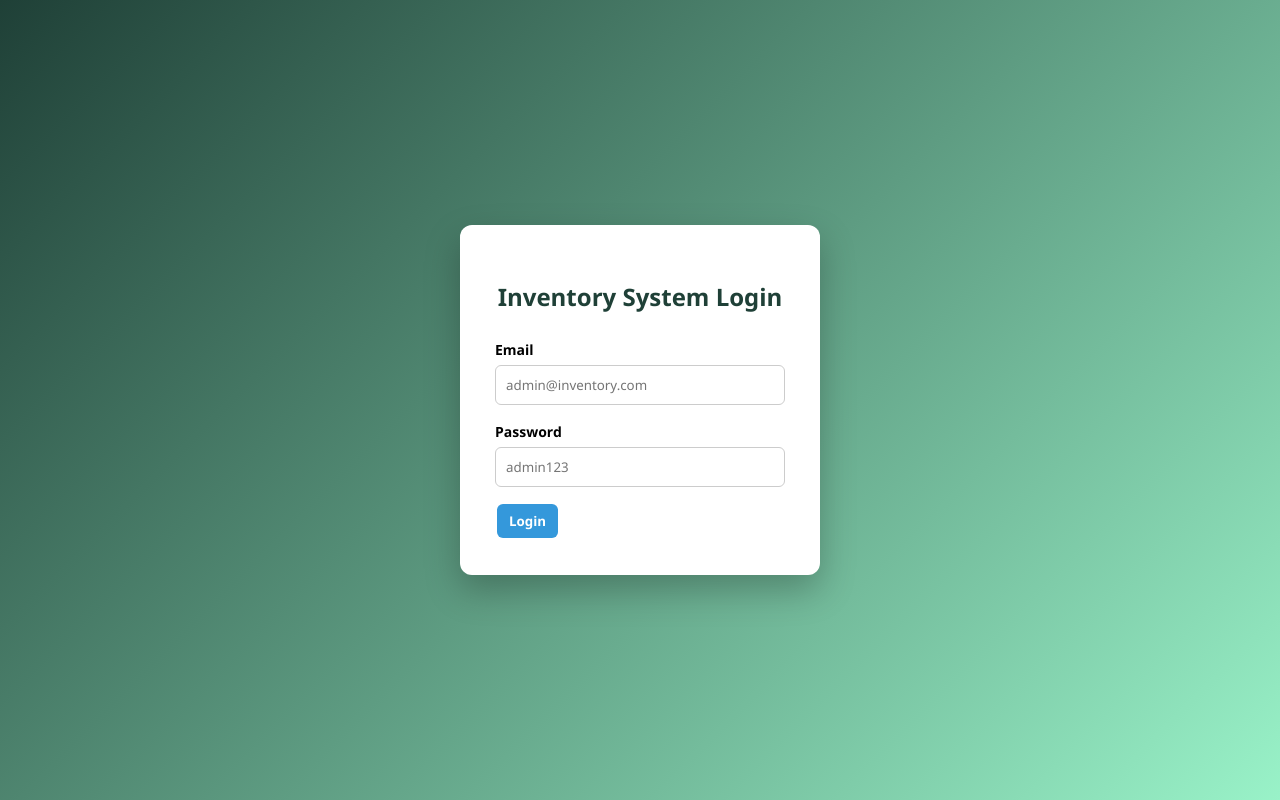
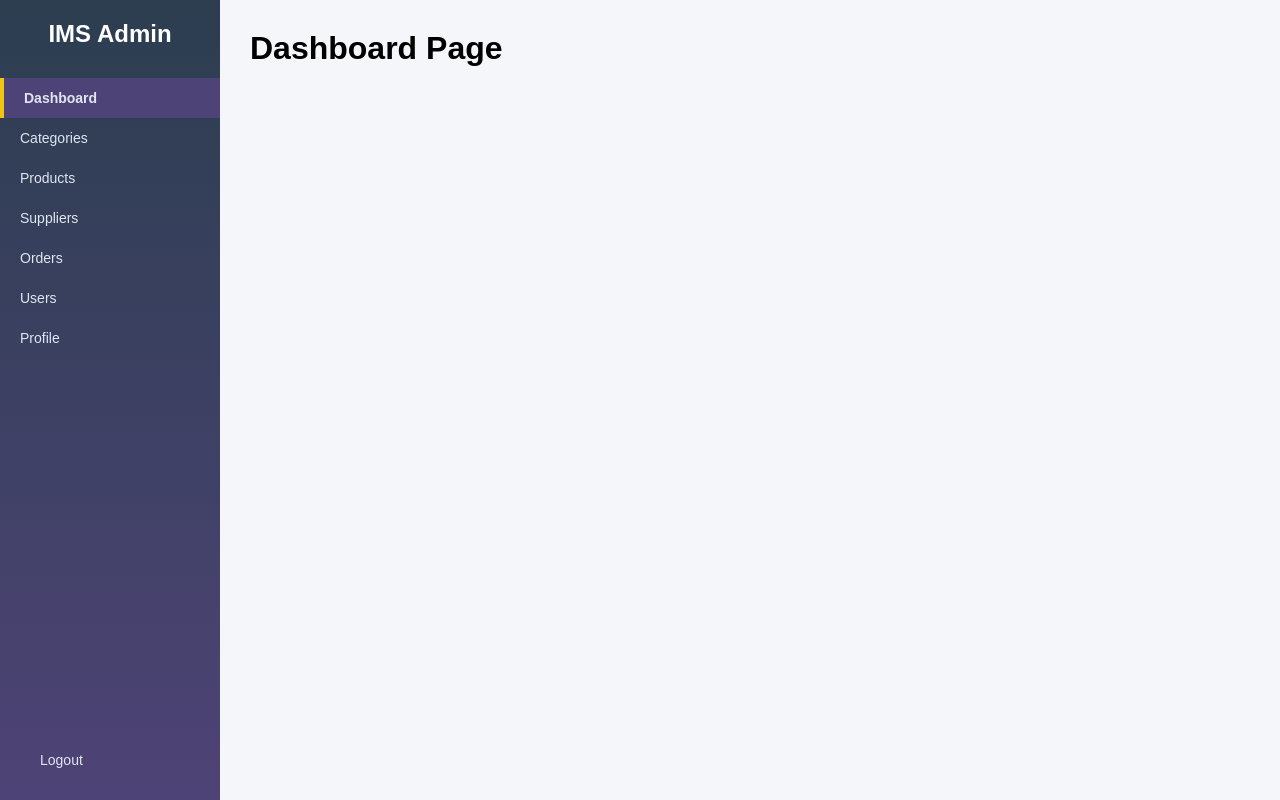
Before and after one commit to prathameshmittal0205-beep/inventory-app, a React (Create React App) app in the folder frontend/: page / in a window 1280 px wide. Built offline with nearby package versions, Linux system fonts and the light colour scheme.

Commit message:
Updated App.js and fixed Vercel build issue

```diff
--- a/frontend/src/App.css
+++ b/frontend/src/App.css
@@ -1,226 +1,61 @@
 * {
+  margin: 0;
+  padding: 0;
   box-sizing: border-box;
-  font-family: "Segoe UI", Tahoma, sans-serif;
+  font-family: Arial, Helvetica, sans-serif;
 }
 
-body {
-  margin: 0;
-  background: #f4f6fb;
-}
-
-/* LOGIN */
-.login-container {
-  height: 100vh;
-  display: flex;
-  align-items: center;
-  justify-content: center;
-  background: linear-gradient(135deg, #1f4037, #99f2c8);
-}
-
-.login-box {
-  background: white;
-  padding: 35px;
-  width: 360px;
-  border-radius: 12px;
-  box-shadow: 0 15px 35px rgba(0,0,0,0.25);
-}
-
-.login-box h2 {
-  text-align: center;
-  margin-bottom: 25px;
-  color: #1f4037;
-}
-
-/* FORMS */
-.form-group {
-  margin-bottom: 15px;
-}
-
-.form-group label {
-  font-weight: 600;
-  font-size: 14px;
-}
-
-.form-group input {
-  width: 100%;
-  padding: 10px;
-  margin-top: 5px;
-  border-radius: 6px;
-  border: 1px solid #ccc;
-}
-
-/* BUTTONS */
-.btn {
-  background: #3498db;
-  color: white;
-  border: none;
-  padding: 8px 12px;
-  border-radius: 6px;
-  cursor: pointer;
-  font-weight: 600;
-  margin: 2px;
-}
-
-.btn-edit {
-  background: #f1c40f;
-  color: #333;
-}
-
-.btn-delete {
-  background: #e74c3c;
-  color: white;
-}
-
-.btn-success {
-  background: #27ae60;
-}
-
-/* LAYOUT */
 .app-container {
   display: flex;
   height: 100vh;
 }
 
-/* SIDEBAR */
+/* Sidebar */
 .sidebar {
-  width: 240px;
-  background: linear-gradient(180deg, #141e30, #243b55);
+  width: 220px;
+  background: linear-gradient(to bottom, #2c3e50, #4e4376);
   color: white;
   display: flex;
   flex-direction: column;
-  padding: 20px 0;
+  padding-top: 20px;
 }
 
 .sidebar h2 {
   text-align: center;
-  margin-bottom: 25px;
-  letter-spacing: 1px;
+  margin-bottom: 30px;
 }
 
-.sidebar a {
+/* Sidebar buttons */
+.sidebar button {
+  background: none;
+  border: none;
+  color: #e0e6f1;
   padding: 12px 20px;
-  color: #dce3f0;
+  text-align: left;
   cursor: pointer;
-  text-decoration: none;
+  font-size: 14px;
+  width: 100%;
 }
 
-.sidebar a:hover {
-  background: rgba(255,255,255,0.08);
+.sidebar button:hover {
+  background: rgba(255, 255, 255, 0.1);
 }
 
-.sidebar a.active {
-  background: rgba(255,255,255,0.15);
-  border-left: 5px solid #f1c40f;
+.sidebar button.active {
+  background: #4e4376;
+  border-left: 4px solid #f1c40f;
   font-weight: bold;
-  color: #fff;
 }
 
+/* Footer logout */
 .sidebar-footer {
   margin-top: auto;
-  border-top: 1px solid rgba(255,255,255,0.2);
+  padding: 20px;
 }
 
-/* MAIN CONTENT */
+/* Main Content */
 .main-content {
   flex: 1;
-  padding: 25px;
-  overflow-y: auto;
-  background: #f4f6fb;
+  padding: 30px;
+  background: #f4f6f9;
 }
-
-/* TOPBAR */
-.topbar {
-  background: white;
-  padding: 15px 20px;
-  border-radius: 12px;
-  margin-bottom: 25px;
-  display: flex;
-  justify-content: space-between;
-  align-items: center;
-  box-shadow: 0 4px 12px rgba(0,0,0,0.08);
-}
-
-/* DASHBOARD CARDS */
-.dashboard-cards {
-  display: grid;
-  grid-template-columns: repeat(auto-fit, minmax(200px, 1fr));
-  gap: 20px;
-  margin-bottom: 25px;
-}
-
-.card {
-  background: white;
-  padding: 22px;
-  border-radius: 14px;
-  box-shadow: 0 6px 16px rgba(0,0,0,0.1);
-  border-top: 5px solid #3498db;
-}
-
-.card:nth-child(1) { border-top-color: #2980b9; }
-.card:nth-child(2) { border-top-color: #27ae60; }
-.card:nth-child(3) { border-top-color: #f39c12; }
-.card:nth-child(4) { border-top-color: #8e44ad; }
-
-.card h3 {
-  color: #555;
-}
-
-.card p {
-  font-size: 28px;
-  font-weight: bold;
-  color: #222;
-}
-
-/* TABLES */
-.table-container {
-  background: white;
-  padding: 22px;
-  border-radius: 14px;
-  box-shadow: 0 6px 16px rgba(0,0,0,0.1);
-  margin-bottom: 25px;
-}
-
-table {
-  width: 100%;
-  border-collapse: collapse;
-  margin-top: 10px;
-}
-
-/* CENTER ALIGN FIX */
-th, td {
-  padding: 12px;
-  border-bottom: 1px solid #ddd;
-  text-align: center;          /* ✅ CENTER TEXT */
-  vertical-align: middle;     /* ✅ CENTER VERTICALLY */
-}
-
-thead {
-  background: #243b55;
-  color: white;
-}
-
-tbody tr:hover {
-  background: #f2f6ff;
-}
-
-/* STOCK STATUS */
-.stock-low {
-  background: #fff3cd !important;
-  color: #856404;
-  font-weight: 600;
-}
-
-.stock-out {
-  background: #f8d7da !important;
-  color: #721c24;
-  font-weight: 600;
-}
-
-/* PROFILE */
-.form-card {
-  background: white;
-  padding: 25px;
-  border-radius: 14px;
-  width: 420px;
-  box-shadow: 0 6px 16px rgba(0,0,0,0.12);
-}
--- a/frontend/src/App.js
+++ b/frontend/src/App.js
@@ -2,262 +2,95 @@ import React, { useState } from "react";
 import "./App.css";
 
 function App() {
-  const [isLoggedIn, setIsLoggedIn] = useState(false);                                   //Login System
-  const [activePage, setActivePage] = useState("dashboard");                             //State Variable
+  const [activePage, setActivePage] = useState("dashboard");
 
-  const categories = ["Electronics", "Clothing", "Groceries", "Stationery"];
-
-  const [products] = useState([
-    { id: 1, name: "Laptop", category: "Electronics", price: 60000, stock: 5, sold: 20 },
-    { id: 2, name: "Mouse", category: "Electronics", price: 800, stock: 0, sold: 50 },
-    { id: 3, name: "T-Shirt", category: "Clothing", price: 1200, stock: 12, sold: 35 },
-    { id: 4, name: "Notebook", category: "Stationery", price: 60, stock: 3, sold: 80 },
-    { id: 5, name: "Rice Bag", category: "Groceries", price: 1500, stock: 1, sold: 40 }
-  ]);
-
-  const [orders] = useState([
-    {
-      id: 1,
-      name: "Rahul Sharma",
-      address: "Chennai",
-      product: "Laptop",
-      category: "Electronics",
-      quantity: 1,
-      total: 60000,
-      date: "2026-02-12"
-    },
-    {
-      id: 2,
-      name: "Anita Singh",
-      address: "Bangalore",
-      product: "Notebook",
-      category: "Stationery",
-      quantity: 10,
-      total: 600,
-      date: "2026-02-12"
-    }
-  ]);
-
-  // Dashboard logic section
-  const totalProducts = products.length;
-  const totalStock = products.reduce((sum, p) => sum + p.stock, 0);
-  const ordersToday = orders.length;
-  const revenue = orders.reduce((sum, o) => sum + o.total, 0);
-
-  const outOfStock = products.filter(p => p.stock === 0);
-  const lowStock = products.filter(p => p.stock > 0 && p.stock <= 3);
-
-  const highestSaleProduct = products.reduce(
-    (max, p) => (p.sold > max.sold ? p : max),
-    products[0]
-  );
-
-  const handleLogin = (e) => {
-    e.preventDefault();
-    setIsLoggedIn(true);
+  const handleLogout = () => {
+    alert("Logged out!");
   };
 
-  const handleLogout = () => {
-    setIsLoggedIn(false);
-    setActivePage("dashboard");
+  const renderContent = () => {
+    switch (activePage) {
+      case "dashboard":
+        return <h1>Dashboard Page</h1>;
+      case "categories":
+        return <h1>Categories Page</h1>;
+      case "products":
+        return <h1>Products Page</h1>;
+      case "suppliers":
+        return <h1>Suppliers Page</h1>;
+      case "orders":
+        return <h1>Orders Page</h1>;
+      case "users":
+        return <h1>Users Page</h1>;
+      case "profile":
+        return <h1>Profile Page</h1>;
+      default:
+        return <h1>Dashboard Page</h1>;
+    }
   };
 
-  // ================= LOGIN =================
-  if (!isLoggedIn) {
-    return (
-      <div className="login-container">
-        <div className="login-box">
-          <h2>Inventory System Login</h2>
-          <form onSubmit={handleLogin}>
-            <div className="form-group">
-              <label>Email</label>
-              <input type="email" placeholder="admin@inventory.com" required />
-            </div>
-            <div className="form-group">
-              <label>Password</label>
-              <input type="password" placeholder="admin123" required />
-            </div>
-            <button className="btn" type="submit">Login</button>
-          </form>
-        </div>
-      </div>
-    );
-  }
-
-  // ================= MAIN UI =================
   return (
     <div className="app-container">
-
-      {/* SIDEBAR */}
+      {/* Sidebar */}
       <div className="sidebar">
         <h2>IMS Admin</h2>
 
-        <a onClick={() => setActivePage("dashboard")} className={activePage==="dashboard"?"active":""}>Dashboard</a>
-        <a onClick={() => setActivePage("categories")} className={activePage==="categories"?"active":""}>Categories</a>
-        <a onClick={() => setActivePage("products")} className={activePage==="products"?"active":""}>Products</a>
-        <a onClick={() => setActivePage("suppliers")} className={activePage==="suppliers"?"active":""}>Suppliers</a>
-        <a onClick={() => setActivePage("orders")} className={activePage==="orders"?"active":""}>Orders</a>
-        <a onClick={() => setActivePage("users")} className={activePage==="users"?"active":""}>Users</a>
-        <a onClick={() => setActivePage("profile")} className={activePage==="profile"?"active":""}>Profile</a>
+        <button
+          onClick={() => setActivePage("dashboard")}
+          className={activePage === "dashboard" ? "active" : ""}
+        >
+          Dashboard
+        </button>
+
+        <button
+          onClick={() => setActivePage("categories")}
+          className={activePage === "categories" ? "active" : ""}
+        >
+          Categories
+        </button>
+
+        <button
+          onClick={() => setActivePage("products")}
+          className={activePage === "products" ? "active" : ""}
+        >
+          Products
+        </button>
+
+        <button
+          onClick={() => setActivePage("suppliers")}
+          className={activePage === "suppliers" ? "active" : ""}
+        >
+          Suppliers
+        </button>
+
+        <button
+          onClick={() => setActivePage("orders")}
+          className={activePage === "orders" ? "active" : ""}
+        >
+          Orders
+        </button>
+
+        <button
+          onClick={() => setActivePage("users")}
+          className={activePage === "users" ? "active" : ""}
+        >
+          Users
+        </button>
+
+        <button
+          onClick={() => setActivePage("profile")}
+          className={activePage === "profile" ? "active" : ""}
+        >
+          Profile
+        </button>
 
         <div className="sidebar-footer">
-          <a onClick={handleLogout}>Logout</a>
+          <button onClick={handleLogout}>Logout</button>
         </div>
       </div>
 
-      {/* MAIN CONTENT */}
-      <div className="main-content">
-        <div className="topbar">
-          <h1>{activePage.toUpperCase()}</h1>
-          <div className="user-info">Admin</div>
-        </div>
-
-        {/* DASHBOARD */}
-        {activePage === "dashboard" && (
-          <>
-            <div className="dashboard-cards">
-              <div className="card"><h3>Total Products</h3><p>{totalProducts}</p></div>
-              <div className="card"><h3>Total Stock</h3><p>{totalStock}</p></div>
-              <div className="card"><h3>Orders Today</h3><p>{ordersToday}</p></div>
-              <div className="card"><h3>Revenue</h3><p>₹{revenue}</p></div>
-            </div>
-
-            <div className="table-container">
-              <h3>Out of Stock Products</h3>
-              <table>
-                <thead><tr><th>Name</th><th>Category</th></tr></thead>
-                <tbody>
-                  {outOfStock.map(p => (
-                    <tr key={p.id} className="stock-out">
-                      <td>{p.name}</td><td>{p.category}</td>
-                    </tr>
-                  ))}
-                </tbody>
-              </table>
-            </div>
-
-            <br />
-
-            <div className="table-container">
-              <h3>Low Stock Products</h3>
-              <table>
-                <thead><tr><th>Name</th><th>Category</th><th>Units Left</th></tr></thead>
-                <tbody>
-                  {lowStock.map(p => (
-                    <tr key={p.id} className="stock-low">
-                      <td>{p.name}</td><td>{p.category}</td><td>{p.stock}</td>
-                    </tr>
-                  ))}
-                </tbody>
-              </table>
-            </div>
-
-            <br />
-
-            <div className="card">
-              <h3>Highest Sale Product</h3>
-              <p>{highestSaleProduct.name} ({highestSaleProduct.category})</p>
-              <small>Total Units Sold: {highestSaleProduct.sold}</small>
-            </div>
-          </>
-        )}
-
-        {/* CATEGORIES */}
-        {activePage === "categories" && (
-          <div className="table-container">
-            <h3>Categories</h3>
-            <table>
-              <thead><tr><th>#</th><th>Category Name</th></tr></thead>
-              <tbody>
-                {categories.map((c, i) => (
-                  <tr key={i}><td>{i+1}</td><td>{c}</td></tr>
-                ))}
-              </tbody>
-            </table>
-          </div>
-        )}
-
-        {/* PRODUCTS */}
-        {activePage === "products" && (
-          <div className="table-container">
-            <h3>Products</h3>
-            <table>
-              <thead>
-                <tr>
-                  <th>ID</th><th>Name</th><th>Category</th>
-                  <th>Price</th><th>Stock</th><th>Action</th>
-                </tr>
-              </thead>
-              <tbody>
-                {products.map(p => (
-                  <tr
-                    key={p.id}
-                    className={
-                      p.stock === 0 ? "stock-out" :
-                      p.stock <= 3 ? "stock-low" : ""
-                    }
-                  >
-                    <td>{p.id}</td>
-                    <td>{p.name}</td>
-                    <td>{p.category}</td>
-                    <td>₹{p.price}</td>
-                    <td>{p.stock}</td>
-                    <td>
-                      <button className="btn btn-edit">Edit</button>{" "}
-                      <button className="btn btn-delete">Delete</button>{" "}
-                      <button className="btn">Order</button>
-                    </td>
-                  </tr>
-                ))}
-              </tbody>
-            </table>
-          </div>
-        )}
-
-        {/* ORDERS */}
-        {activePage === "orders" && (
-          <div className="table-container">
-            <h3>Orders</h3>
-            <table>
-              <thead>
-                <tr>
-                  <th>S No</th><th>Name</th><th>Address</th>
-                  <th>Product</th><th>Category</th>
-                  <th>Qty</th><th>Total</th><th>Date</th>
-                </tr>
-              </thead>
-              <tbody>
-                {orders.map((o, i) => (
-                  <tr key={o.id}>
-                    <td>{i+1}</td>
-                    <td>{o.name}</td>
-                    <td>{o.address}</td>
-                    <td>{o.product}</td>
-                    <td>{o.category}</td>
-                    <td>{o.quantity}</td>
-                    <td>₹{o.total}</td>
-                    <td>{o.date}</td>
-                  </tr>
-                ))}
-              </tbody>
-            </table>
-          </div>
-        )}
-
-        {/* PROFILE */}
-        {activePage === "profile" && (
-          <div className="form-card">
-            <h2>User Profile</h2>
-            <div className="form-group"><label>Name</label><input value="Admin User" readOnly /></div>
-            <div className="form-group"><label>Email</label><input value="admin@inventory.com" readOnly /></div>
-            <div className="form-group"><label>Address</label><input value="VIT Chennai" readOnly /></div>
-            <button className="btn btn-edit">Edit Profile</button>
-          </div>
-        )}
-
-        {activePage === "suppliers" && <div className="card">Suppliers Module (Demo)</div>}
-        {activePage === "users" && <div className="card">Users Management (Demo)</div>}
-      </div>
+      {/* Main Content */}
+      <div className="main-content">{renderContent()}</div>
     </div>
   );
 }
```
